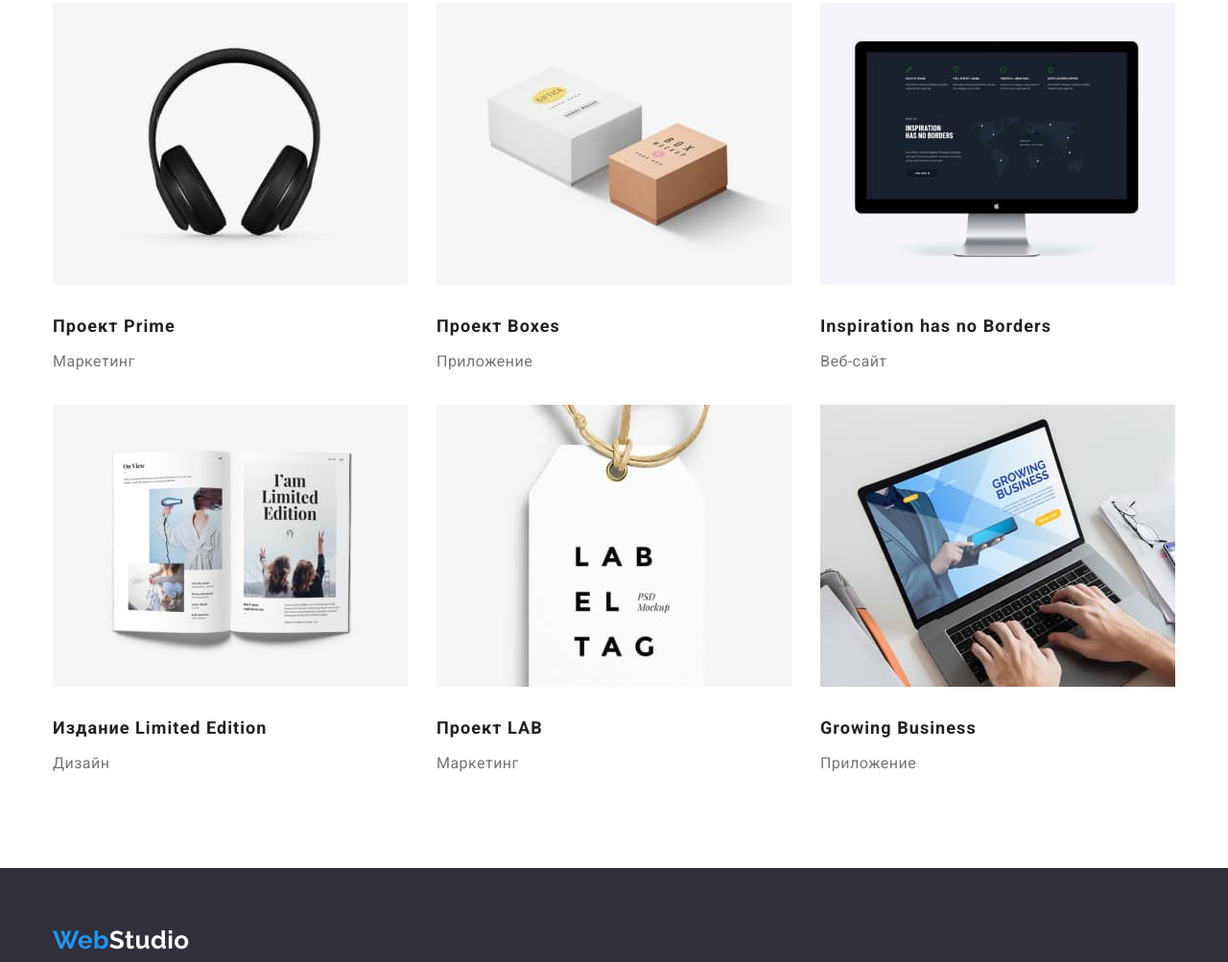
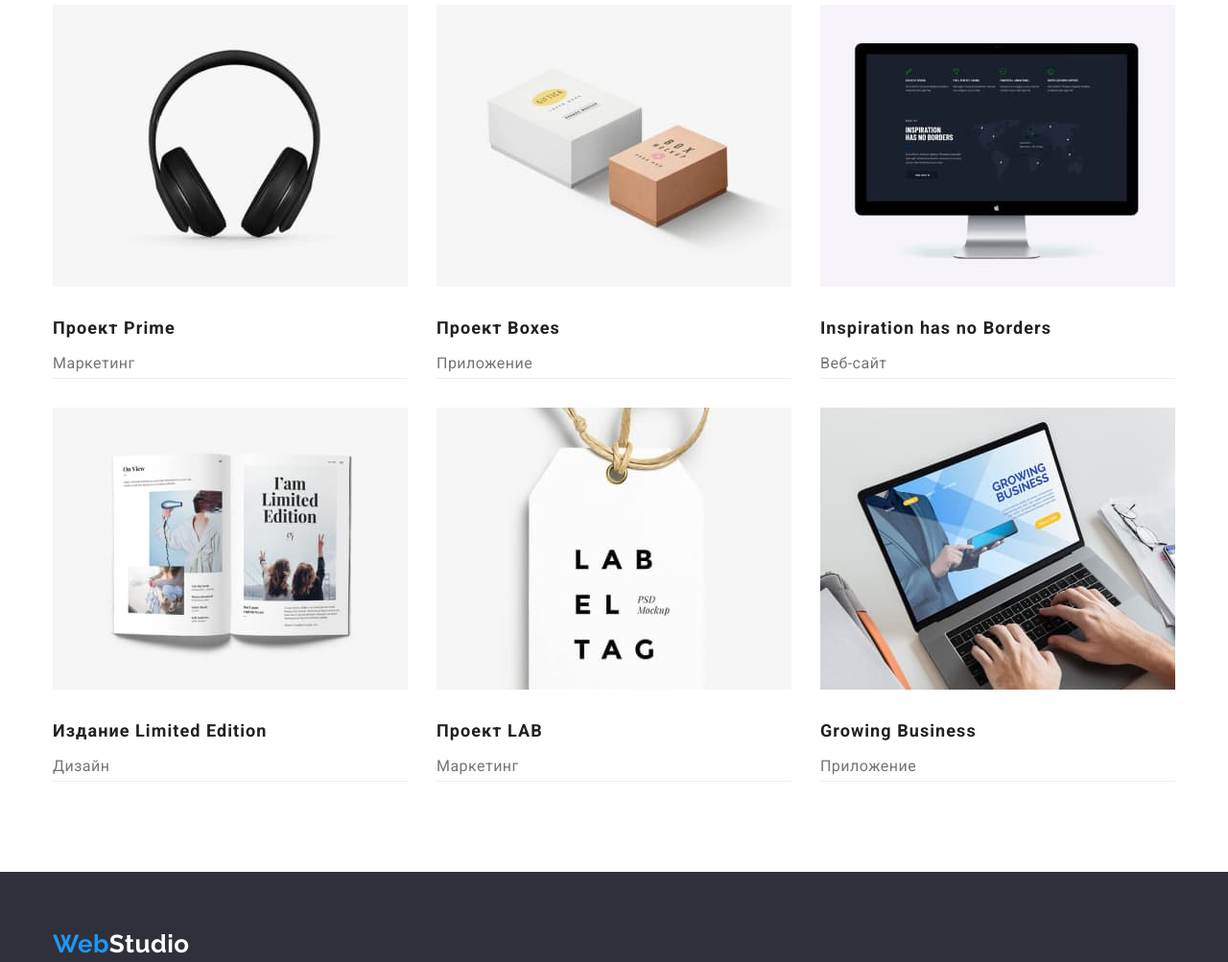
Before and after one commit to Adriy/goit-markup-hw-03, a plain HTML site: page portfolio.html in a window 1280 px wide. Shown: the part 677-1680 px from the top of the page at 96% size. Drawn offline with nearby package versions, Linux system fonts and the light colour scheme.

Commit message:
добавлено нижню рамку в шапку і карточки портфоліо

```diff
--- a/css/styles.css
+++ b/css/styles.css
@@ -11,6 +11,7 @@
   --primary-white-color: #ffffff;
   --button-color: #188ce8;
   --button-color-portfolio: #f5f4fa;
+  --border-cards: #eeeeee;
 }
 /* ================END ROOT================== */
 
@@ -102,6 +103,10 @@ ul {
 /* ================END COMPONENTS================== */
 
 /* ================HEADER================== */
+.header {
+  border-bottom: 1px solid var(--border-cards);
+}
+
 .main-nav {
   display: flex;
   align-items: center;
@@ -358,6 +363,7 @@ ul {
   width: calc((100% - 60px) / 3);
   margin-right: 30px;
   margin-bottom: 30px;
+  border-bottom: 1px solid var(--border-cards);
   /* outline: 2px solid red; */
   /* width: 370px;
   margin: 15px; варіант 2 */
@@ -380,8 +386,8 @@ ul {
 } */
 
 .projects-title {
-  padding-top: 20px;
-  padding-bottom: 4px;
+  margin-top: 20px;
+  margin-bottom: 4px;
   color: var(--title-text-color);
   font-weight: bold;
   font-size: 18px;
```
